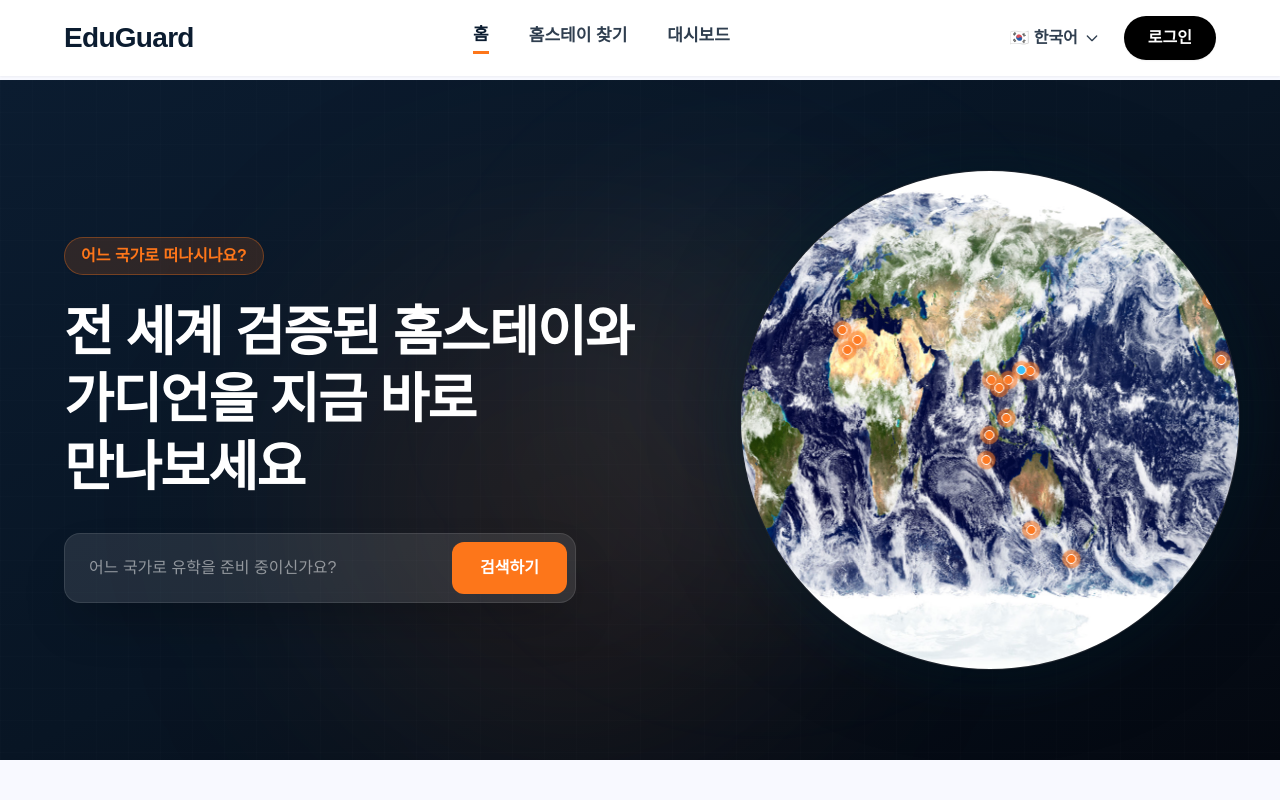
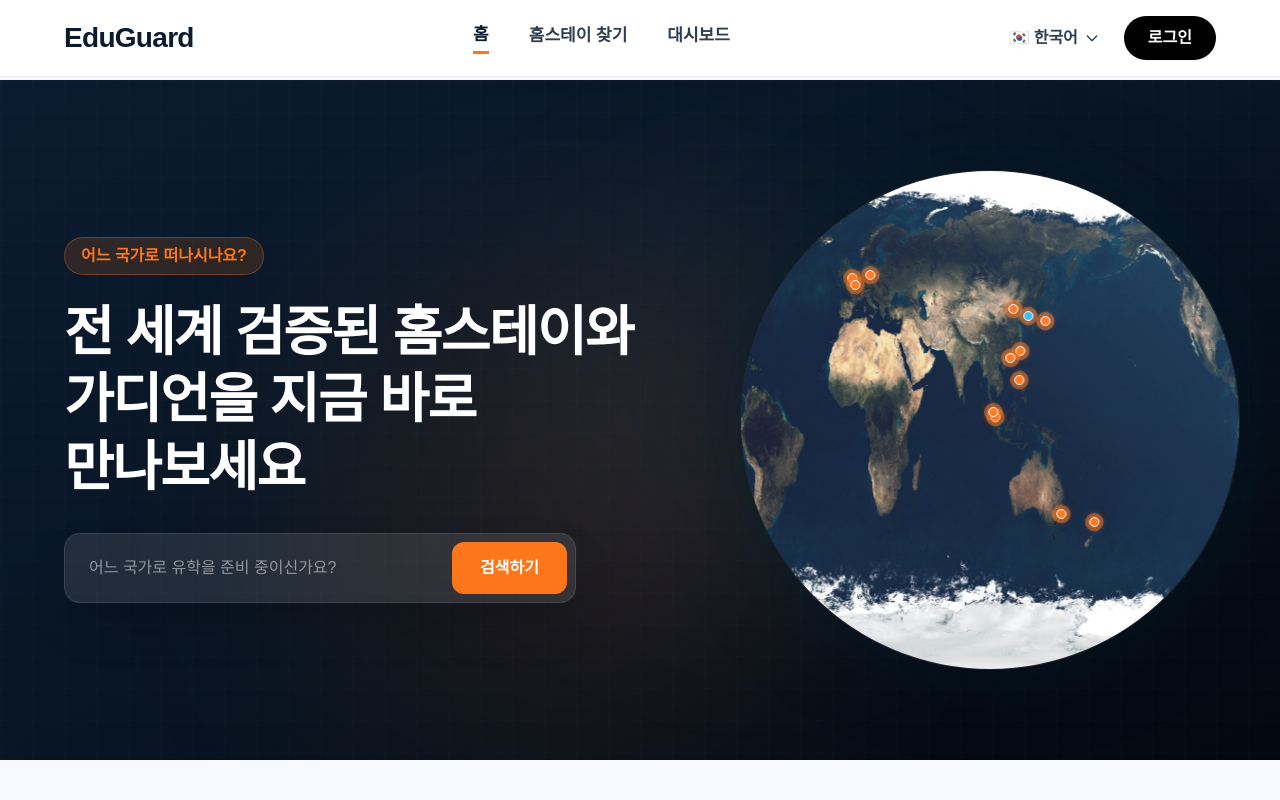
Before and after one commit to timbach9741-wq/Homestay, a React (Vite) app: page / in a window 1280 px wide. Shown: the top 800 px of the page. Built offline with nearby package versions, Linux system fonts and the light colour scheme; a web font is replaced by a local one.

Commit message:
fix: 지구본 핀들의 좌표 지오레퍼런싱 정합성 대대적 교정 (영국, 프랑스, 독일 및 전 국가 피팅)

```diff
--- a/src/pages/Home.tsx
+++ b/src/pages/Home.tsx
@@ -21,21 +21,21 @@ const COUNTRIES = [
 ];
 
 const GLOBE_PINS = [
-  { id: 'canada', name: '캐나다', code: 'ca', x: '22%', y: '26%' },
-  { id: 'us', name: '미국', code: 'us', x: '24%', y: '38%' },
-  { id: 'uk', name: '영국', code: 'gb', x: '48%', y: '32%' },
-  { id: 'france', name: '프랑스', code: 'fr', x: '49%', y: '36%' },
-  { id: 'germany', name: '독일', code: 'de', x: '51%', y: '34%' },
-  { id: 'japan', name: '일본', code: 'jp', x: '85.8%', y: '40.2%' },
-  { id: 'china', name: '중국', code: 'cn', x: '78%', y: '42%' },
-  { id: 'singapore', name: '싱가포르', code: 'sg', x: '77%', y: '58%' },
-  { id: 'australia', name: '호주', code: 'au', x: '86%', y: '72%' },
-  { id: 'nz', name: '뉴질랜드', code: 'nz', x: '94%', y: '78%' },
-  { id: 'philippines', name: '필리핀', code: 'ph', x: '81%', y: '49.5%' },
-  { id: 'malaysia', name: '말레이시아', code: 'my', x: '77.5%', y: '53%' },
-  { id: 'taiwan', name: '대만', code: 'tw', x: '81.4%', y: '42%' },
-  { id: 'hk', name: '홍콩', code: 'hk', x: '79.5%', y: '43.5%' },
-  { id: 'korea', name: '대한민국', code: 'kr', x: '84%', y: '40%', isHost: true }
+  { id: 'canada', name: '캐나다', code: 'ca', x: '29%', y: '24.8%' },
+  { id: 'us', name: '미국', code: 'us', x: '28.4%', y: '28.4%' },
+  { id: 'uk', name: '영국', code: 'gb', x: '50%', y: '21.4%' },
+  { id: 'france', name: '프랑스', code: 'fr', x: '50.6%', y: '22.9%' },
+  { id: 'germany', name: '독일', code: 'de', x: '53.7%', y: '20.8%' },
+  { id: 'japan', name: '일본', code: 'jp', x: '88.8%', y: '30.2%' },
+  { id: 'china', name: '중국', code: 'cn', x: '82.3%', y: '27.8%' },
+  { id: 'singapore', name: '싱가포르', code: 'sg', x: '78.8%', y: '49.3%' },
+  { id: 'australia', name: '호주', code: 'au', x: '91.9%', y: '68.8%' },
+  { id: 'nz', name: '뉴질랜드', code: 'nz', x: '98.5%', y: '70.4%' },
+  { id: 'philippines', name: '필리핀', code: 'ph', x: '83.6%', y: '41.9%' },
+  { id: 'malaysia', name: '말레이시아', code: 'my', x: '78.3%', y: '48.3%' },
+  { id: 'taiwan', name: '대만', code: 'tw', x: '83.8%', y: '36.1%' },
+  { id: 'hk', name: '홍콩', code: 'hk', x: '81.7%', y: '37.6%' },
+  { id: 'korea', name: '대한민국', code: 'kr', x: '85.3%', y: '29.2%', isHost: true }
 ];
 
 const Home = () => {
@@ -118,7 +118,7 @@ const Home = () => {
                     style={{ animationPlayState: hoveredPin ? 'paused' : 'running' }}
                   >
                     {/* Copy 1 */}
-                    <div className="w-1/2 h-full bg-[url('/images/earth-texture.jpg?v=3')] bg-[length:100%_100%] bg-no-repeat relative">
+                    <div className="w-1/2 h-full bg-[url('/images/earth-texture.jpg?v=4')] bg-[length:100%_100%] bg-no-repeat relative">
                       {GLOBE_PINS.map((pin) => (
                         <button
                           key={pin.id}
@@ -141,7 +141,7 @@ const Home = () => {
                       ))}
                     </div>
                     {/* Copy 2 */}
-                    <div className="w-1/2 h-full bg-[url('/images/earth-texture.jpg?v=3')] bg-[length:100%_100%] bg-no-repeat relative">
+                    <div className="w-1/2 h-full bg-[url('/images/earth-texture.jpg?v=4')] bg-[length:100%_100%] bg-no-repeat relative">
                       {GLOBE_PINS.map((pin) => (
                         <button
                           key={`${pin.id}-copy`}
```
Also changed, not shown: public/images/earth-texture.jpg.
